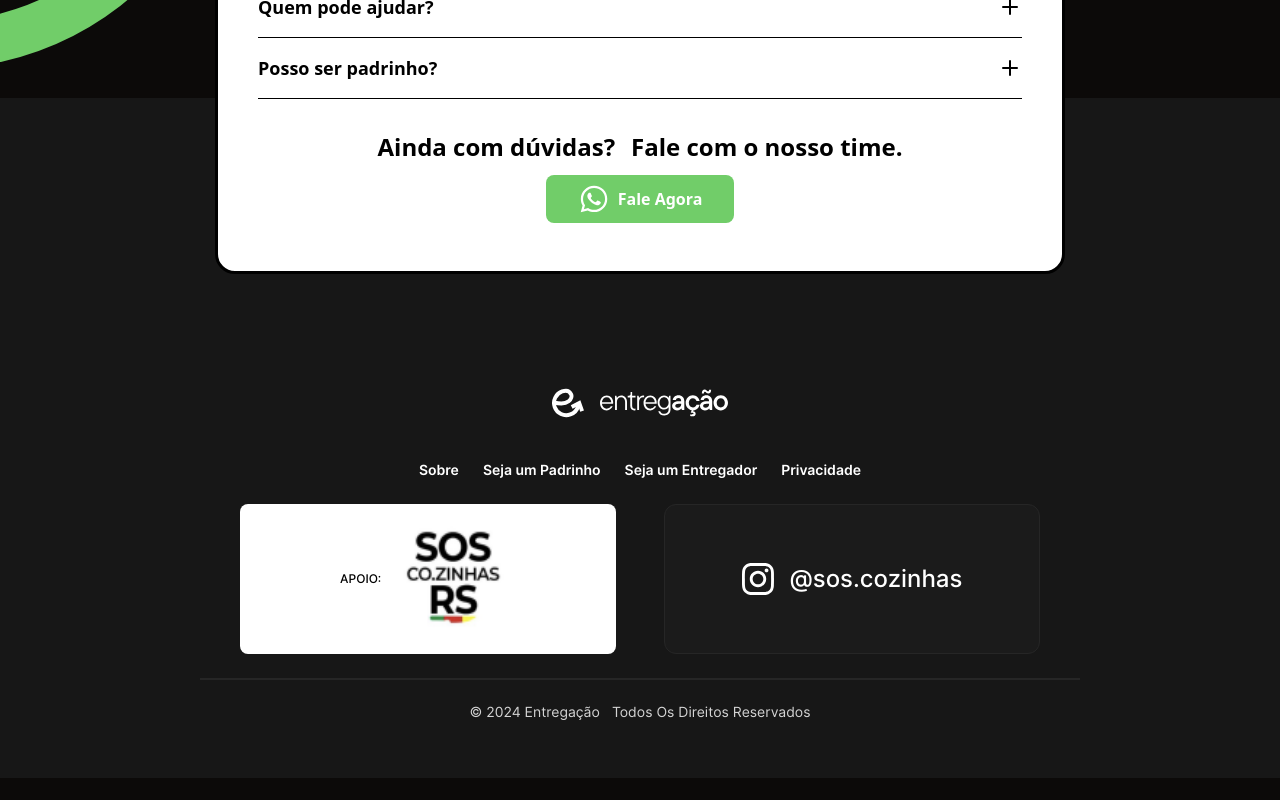
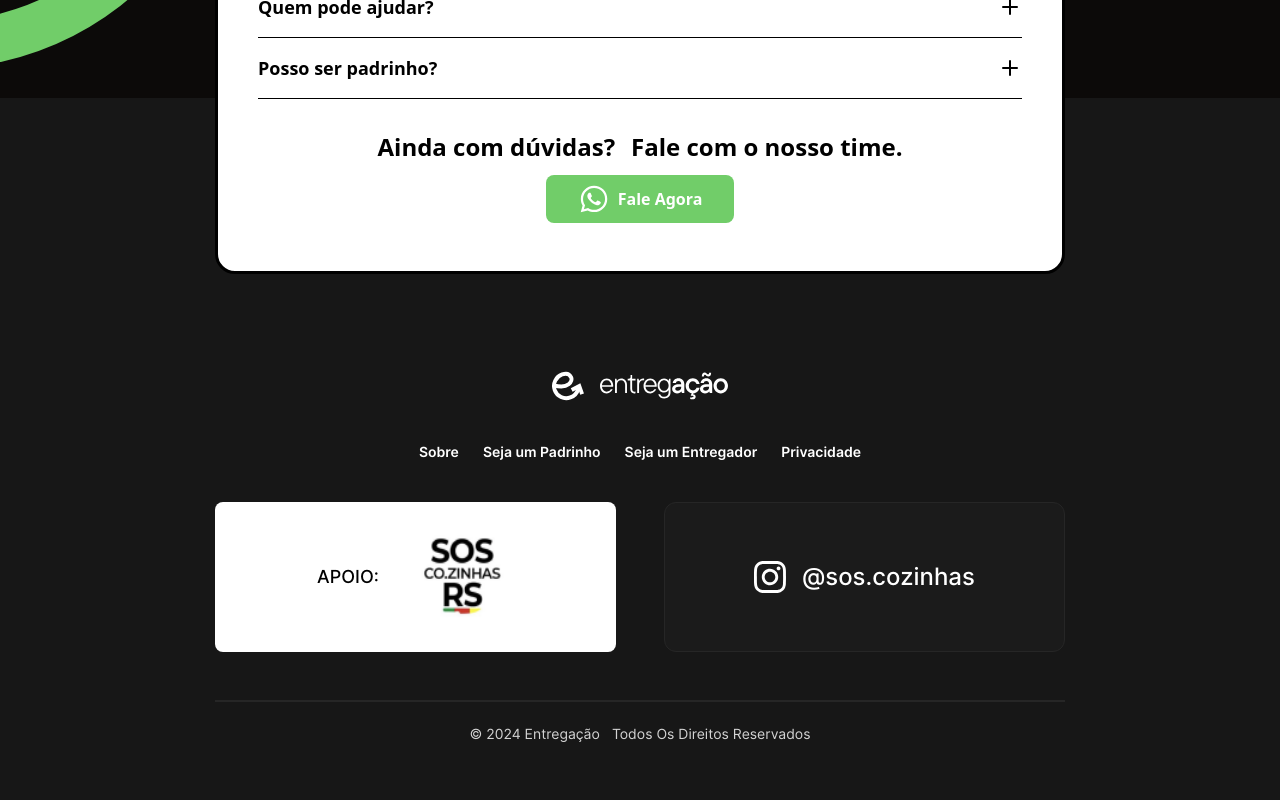
Before and after one commit to lucaoskaique/entregacao-app, a React (Vite) app: page / in a window 1280 px wide. Shown: the part 1176-1976 px from the top of the page. Before the commit the page ends 1954 px from the top, so only its background shows below. Built offline with nearby package versions, Linux system fonts and the light colour scheme.

Commit message:
remove: remove unused container

```diff
--- a/src/components/ui/footer.tsx
+++ b/src/components/ui/footer.tsx
@@ -1,7 +1,6 @@
 import SOS from '@/assets/images/sos-cozinhas.png'
 import { InstagramIcon } from '../../utils/icons'
 import { LogoIcon, LogoName } from '../../utils/logos/logos'
-import { Container } from './container';
 
 // Defina o tipo RouteProps e a lista routeList se ainda não estiverem definidos
 // Defina o tipo RouteProps
@@ -33,13 +32,12 @@ const routeList: RouteProps[] = [
 export const Footer: React.FC = () => {
   return (
     <section className="bg-neutral-900 pb-[56.41px] pt-52">
-      <Container>
-        <div className='pt-10'>
-          <div className="flex justify-center gap-x-4 items-center my-[41px]">
+      <div className='mt-16 container max-w-[890px]'>
+        <div className="flex justify-center gap-x-4 items-center">
           <LogoIcon color="white" />
           <LogoName color="white" />
         </div>
-          <nav className="text-white flex flex-col tablet:flex-row justify-center items-center gap-6 tablet:mb-6">
+        <nav className="text-white flex flex-col tablet:flex-row justify-center items-center gap-6 tablet:my-10">
           {routeList.map(({ href, label }: RouteProps) => (
             <a
               rel="noreferrer noopener"
@@ -51,14 +49,16 @@ export const Footer: React.FC = () => {
             </a>
           ))}
         </nav>
-          <section className="flex flex-col tablet:flex-row tablet:gap-12 justify-between gap-2 my-[24px] px-10 tablet:h-[150px]">
-            <div className="tablet:w-[50%] text-black bg-white flex flex-col rounded-lg items-center h-[150px] py-[11px] gap-[10px] h-[153px] tablet:h-full tablet:flex-row tablet:justify-center">
-              <span className='font-inter-medium text-xs uppercase'>Apoio:</span>
-              <img src={SOS} alt="Cozinha SOS RS" className="w-[124.57px] h-[110.12px]" />
+        <section className="flex flex-col tablet:flex-row tablet:gap-12 justify-between gap-2 mb-12 tablet:h-[150px] mt-8 tablet:mt-0 max-[992px]:px-4">
+          <div className="tablet:w-[50%] text-black bg-white flex flex-col justify-around rounded-lg items-center py-[11px] gap-x-8 h-[153px] tablet:h-full tablet:flex-row tablet:justify-center">
+            <span className='font-inter-medium text-lg uppercase'>Apoio:</span>
+            <img src={SOS} alt="Cozinha SOS RS" className="w-[103px] h-[91px]" />
           </div>
-            <div className="tablet:w-[50%] bg-[#212121]/40 border border-[#262626] flex items-center justify-center gap-x-4 h-[91px] tablet:h-full rounded-xl">
+          <div className="tablet:w-[50%] bg-[#212121]/40 border border-[#262626] flex items-center justify-center h-[91px] tablet:h-full rounded-xl">
+            <a className='flex items-center justify-center gap-x-4' href='https://www.instagram.com/sos.cozinhas/' target='_blank'>
               <InstagramIcon />
               <span className="text-white font-inter-medium text-2xl">@sos.cozinhas</span>
+            </a>
           </div>
         </section>
         <div className="text-neutral-300 border-t-2 border-neutral-800">
@@ -68,7 +68,6 @@ export const Footer: React.FC = () => {
           </div>
         </div>
       </div>
-      </Container>
     </section>
   );
 };
```
Lines whose indentation alone changed are shown as unchanged.
